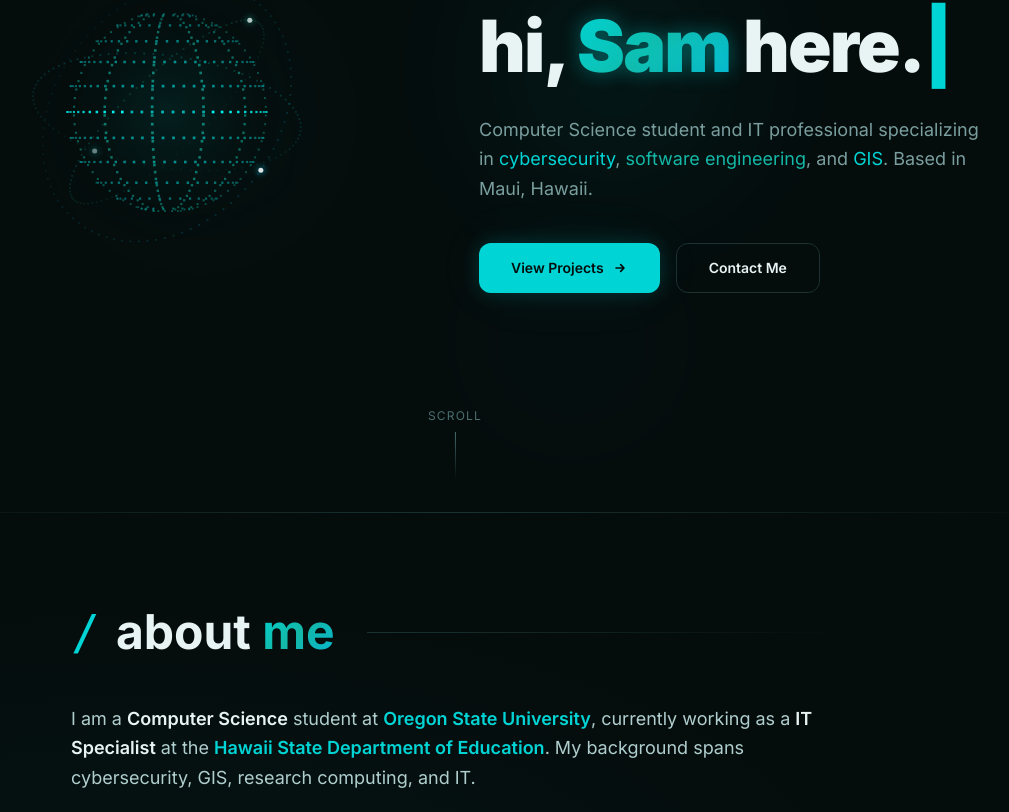
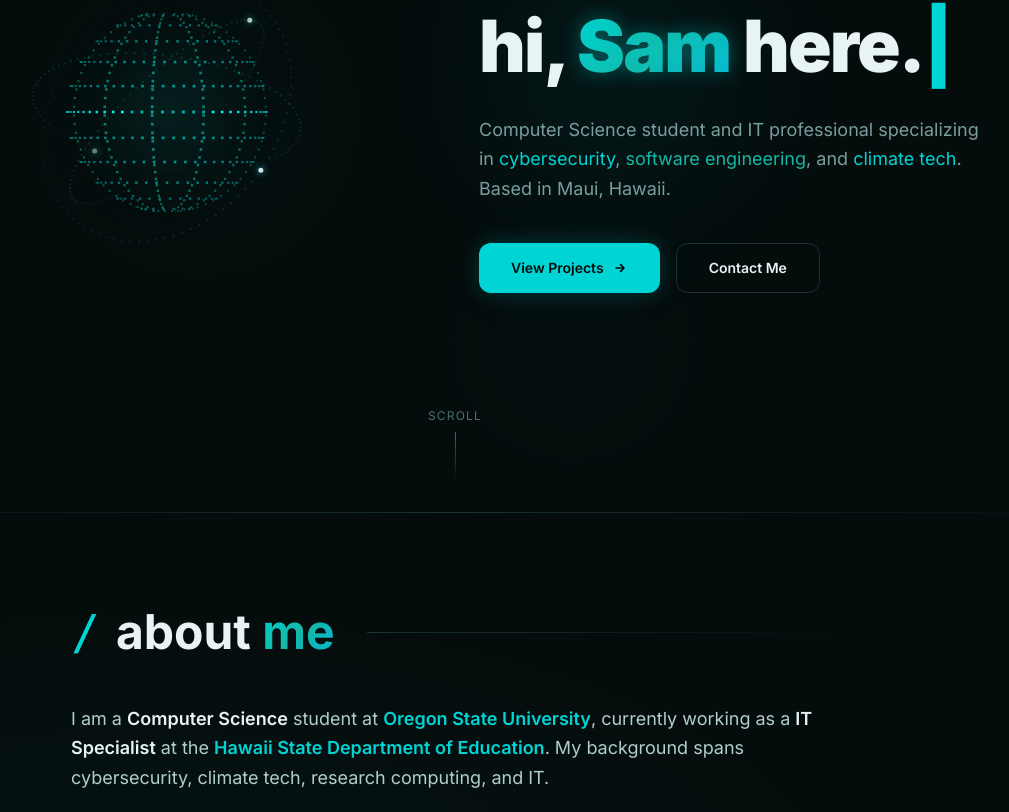
Before and after one commit to SammyCode002/portfolio, a React (Vite) app: page / in a window 1280 px wide. Shown: the part 288-1100 px from the top of the page, without its empty margins (185-1194 px from the left). Built offline with nearby package versions, Linux system fonts and the light colour scheme.

Commit message:
Add scroll-snap to sections and update specialization copy to climate tech

```diff
--- a/src/components/Experience.jsx
+++ b/src/components/Experience.jsx
@@ -125,7 +125,7 @@ const timeline = [
     org: 'University of Hawaiʻi Maui College',
     period: 'Aug 2023 - May 2025',
     location: 'Kahului, HI',
-    description: "Natural Science — Information and Computer Sciences. GPA 3.85. Dean's List, STEM Academic Excellence Recognition.",
+    description: "Natural Science, Information and Computer Sciences. GPA 3.85. Dean's List, STEM Academic Excellence Recognition.",
     tags: ["Dean's List", 'GPA 3.85', 'STEM Excellence', 'Computer Science'],
     accent: '#00d4d4',
   },
--- a/src/components/Hero.jsx
+++ b/src/components/Hero.jsx
@@ -285,7 +285,7 @@ export default function Hero() {
             Computer Science student and IT professional specializing in{' '}
             <span className="text-[#00d4d4]">cybersecurity</span>,{' '}
             <span className="text-[#14b8a6]">software engineering</span>, and{' '}
-            <span className="text-[#00d4d4]">GIS</span>. Based in Maui, Hawaii.
+            <span className="text-[#00d4d4]">climate tech</span>. Based in Maui, Hawaii.
           </p>
 
           <div className="flex flex-col sm:flex-row gap-4">
--- a/src/components/Specializations.jsx
+++ b/src/components/Specializations.jsx
@@ -47,7 +47,7 @@ export default function Specializations() {
             <span className="text-[#00d4d4] font-semibold">Oregon State University</span>, currently working as a{' '}
             <span className="text-[#e8f4f4] font-semibold">IT Specialist</span> at the{' '}
             <span className="text-[#00d4d4] font-semibold">Hawaii State Department of Education</span>.
-            My background spans cybersecurity, GIS, research computing, and IT.
+            My background spans cybersecurity, climate tech, research computing, and IT.
           </p>
           <p className="text-[#b0cece] text-lg leading-relaxed mb-12">
             I have contributed to{' '}
--- a/src/index.css
+++ b/src/index.css
@@ -22,6 +22,12 @@
 
 html {
   scroll-behavior: smooth;
+  scroll-snap-type: y proximity;
+}
+
+main > section {
+  scroll-snap-align: start;
+  min-height: 100vh;
 }
 
 body {
```
